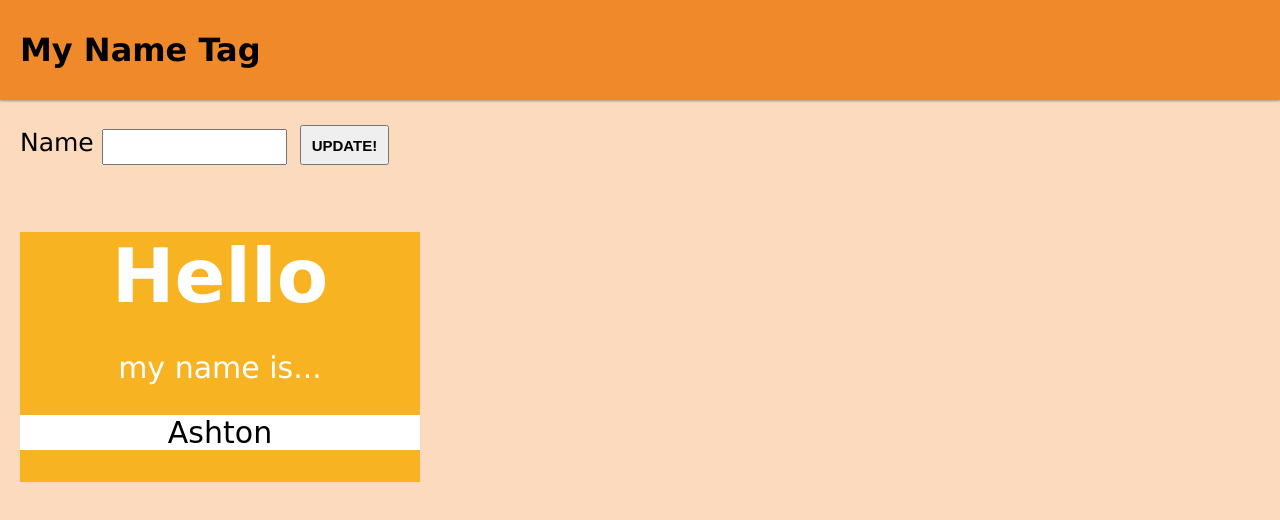
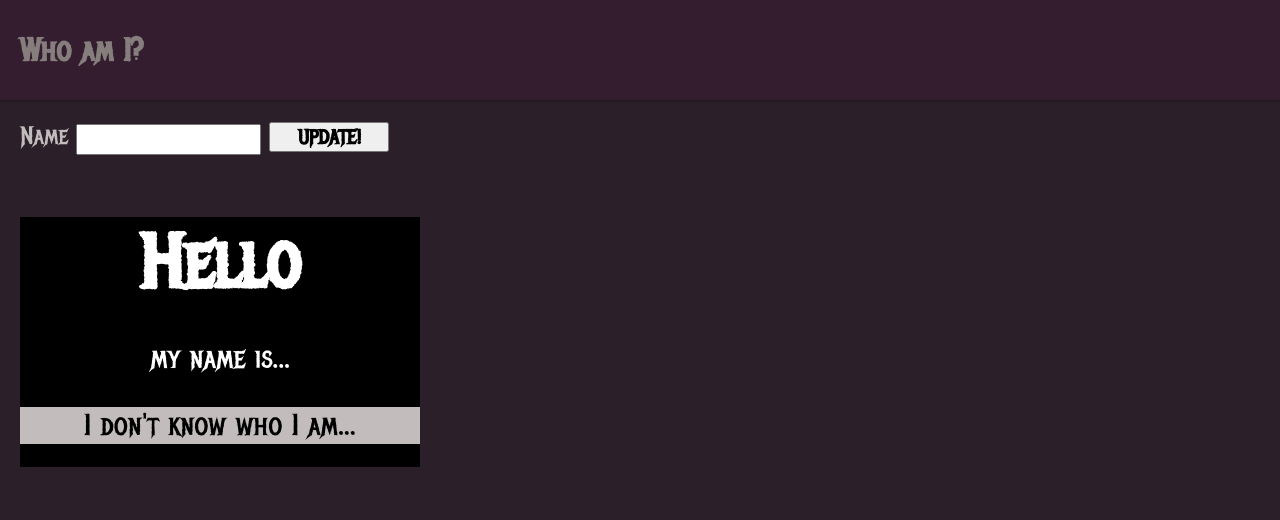
Before and after one commit to ashtonruiz/name-tag, a plain HTML site: page index.html in a window 1280 px wide. Drawn offline with Linux system fonts and the light colour scheme; a web font is replaced by a local one.

Commit message:
added buttons and changed design

```diff
--- a/app.js
+++ b/app.js
@@ -1,3 +1,12 @@
 // grab DOM elements
 
 // set event listeners
+const nameDisplay = document.getElementById('name');
+console.log(nameDisplay);
+
+const updateBtn = document.getElementById('update-btn');
+updateBtn.addEventListener('click', () => {
+    console.log('i am clicking the button');
+const nameInput = document.getElementById('name-input');
+nameDisplay.textContent = nameInput.value;
+});
--- a/index.html
+++ b/index.html
@@ -8,24 +8,27 @@
 
 
     <script type="module" src="app.js"></script>
+
+
     <link rel="preconnect" href="https://fonts.googleapis.com">
     <link rel="preconnect" href="https://fonts.gstatic.com" crossorigin>
-    <link href="https://fonts.googleapis.com/css2?family=Bungee+Spice&family=Space+Mono&display=swap" rel="stylesheet">
-    <link rel="stylesheet" href="style.css" />
+    <link href="https://fonts.googleapis.com/css2?family=Metal+Mania&display=swap" rel="stylesheet">
+
+<link rel="stylesheet" href="style.css">
 
     <title>My Project</title>
 </head>
 
 <body>
     <header>
-        <h1>My Name Tag</h1>
+        <h1>Who am I?</h1>
     </header>
 
     <main>
         <section>
             <label>Name</label>
-            <input>
-            <button>UPDATE!</button>
+            <input id="name-input"/>
+            <button id="update-btn">UPDATE!</button>
 
         </section>
 
@@ -34,7 +37,7 @@
         <section class="name-tag">
             <h2>Hello</h2>
             <p class="intro">my name is...</p>
-            <p class="name-display">Ashton</p>
+            <p class="name-display" id="name">I don't know who I am...</p>
         </section>
     </main>
 
--- a/style.css
+++ b/style.css
@@ -2,7 +2,7 @@ body {
     margin: 0;
     font-family: Corbel, 'Lucida Grande', 'Lucida Sans Unicode', 'Lucida Sans', 'DejaVu Sans',
         'Bitstream Vera Sans', 'Liberation Sans', Verdana, 'Verdana Ref', sans-serif;
-    background: rgb(252, 218, 190);
+    background: rgb(43, 32, 41);
     display: grid;
     grid-template-rows: auto 1fr;
 }
@@ -17,8 +17,10 @@ header {
     align-items: center;
     gap: 10px;
 
-    background-color: rgb(240, 137, 41);
+    background-color: rgb(51, 29, 47);
     box-shadow: 0 1px 3px rgba(0, 0, 0, 0.12), 0 1px 2px rgba(0, 0, 0, 0.24);
+    color:rgb(134, 125, 125);
+    font-family: 'Metal Mania', cursive;
 }
 
 header .logo {
@@ -28,40 +30,46 @@ header .logo {
 main {
     padding: 20px;
     font-size: 25px;
+    color:rgb(194, 188, 188);
+    font-family: 'Metal Mania', cursive;
 }
 
 input {
-    height: 30px;
+    height: 25px;
 }
 
 button {
-    height: 40px;
-    padding: 10px;
-    margin: 5px;
-    font-size: 15px;
+    height: 30px;
+    width: 120px;
+    font-size: 20px;
     font-weight: bold;
+    font-family: 'Metal Mania', cursive;
+    text-align: center;
 }
 .name-tag {
     margin-top: 20px;
     width: 400px;
     height: 250px;
-    background: rgb(247, 179, 33);
+    background: rgb(0, 0, 0);
     color: white;
     text-align: center;
+    font-family: 'Metal Mania', cursive;
 }
 
 h2 {
     font-size: 3em;
     margin-bottom: 10px;
+    font-family: 'Metal Mania', cursive;
 }
 
 .name-display {
-    background: white;
+    background: rgb(194, 188, 188);
     color: black;
     font-size: 30px;
-    font-family: 'Bungee Spice', cursive;
+    font-family: 'Metal Mania', cursive;
 }
 
 .intro {
     font-size: 30px;
+    font-family: 'Metal Mania', cursive;
 }
```
